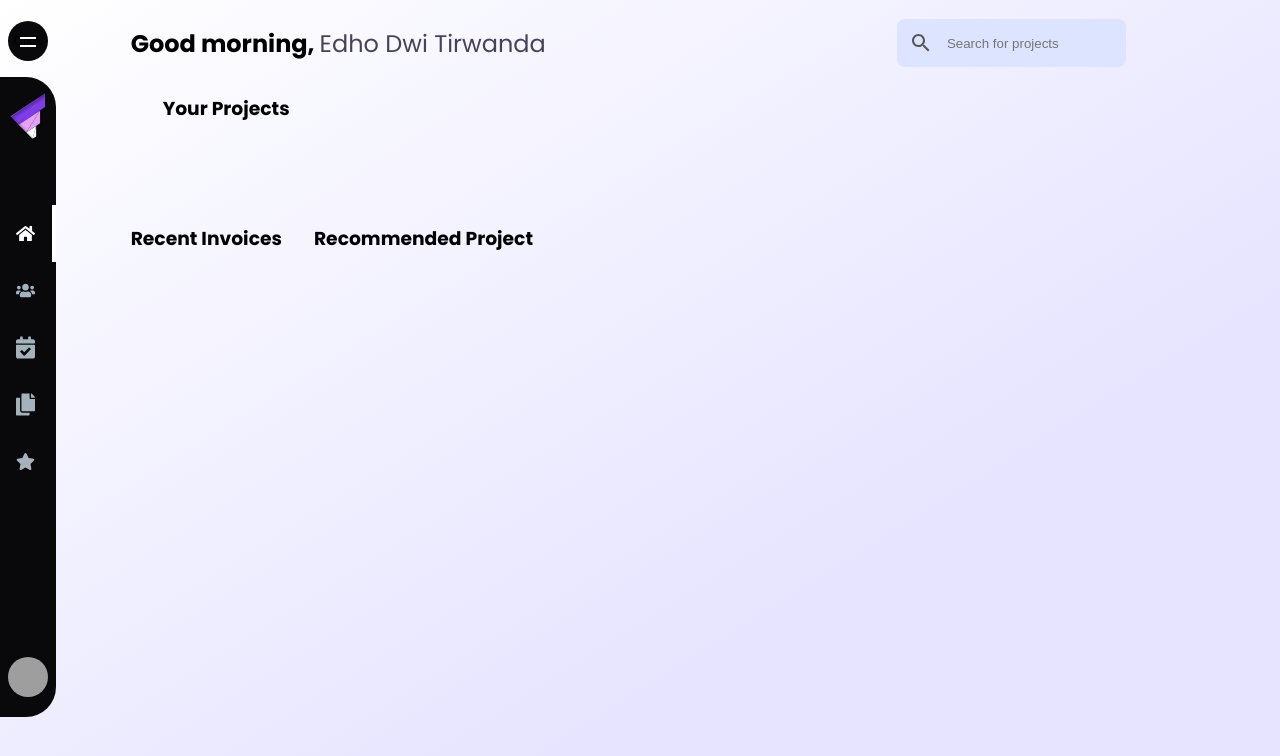
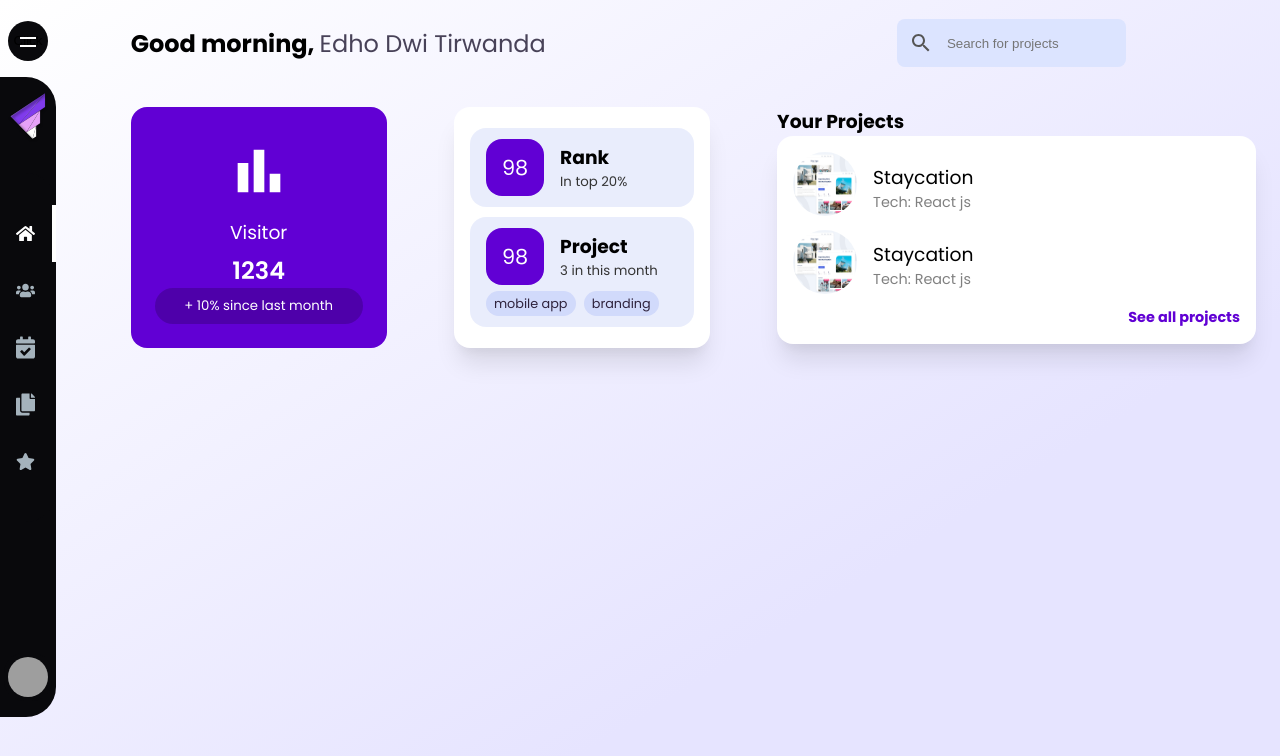
Before and after one commit to tirwanda/admin-personal-web, a React (Create React App) app in the folder fe/: page /dashboard in a window 1280 px wide. Shown: the top 756 px of the page. Built offline with nearby package versions, Linux system fonts and the light colour scheme; grey boxes are pictures that could not be loaded.

Commit message:
Finish Create Top Section in Home Page

```diff
--- a/fe/src/index.css
+++ b/fe/src/index.css
@@ -13,8 +13,12 @@ body {
 }
 
 h1,
-h2 {
+h2,
+h3,
+h4,
+h5 {
 	margin: 0;
+	padding: 0;
 }
 
 #root {
--- /dev/null
+++ b/fe/src/molecule/LastProject/LastProject.jsx
@@ -0,0 +1,33 @@
+import React from 'react';
+import './lastProject.scss';
+
+import MernProject from '../../assets/images/portfolios/mern.png';
+
+const LastProject = () => {
+	return (
+		<div className="last-project">
+			<div className="last-project-item">
+				<div className="last-project-thumbnail">
+					<img src={MernProject} alt="Project 1" />
+				</div>
+				<div className="last-project-detail">
+					<h3>Staycation</h3>
+					<h5>Tech: React js</h5>
+				</div>
+			</div>
+
+			<div className="last-project-item">
+				<div className="last-project-thumbnail">
+					<img src={MernProject} alt="Project 1" />
+				</div>
+				<div className="last-project-detail">
+					<h3>Staycation</h3>
+					<h5>Tech: React js</h5>
+				</div>
+			</div>
+			<h5>See all projects</h5>
+		</div>
+	);
+};
+
+export default LastProject;
--- /dev/null
+++ b/fe/src/molecule/LastProject/lastProject.scss
@@ -0,0 +1,49 @@
+.last-project {
+	height: 70%;
+	background-color: white;
+	margin: 0;
+	padding: 1rem;
+	border-radius: 1rem;
+	box-shadow: rgba(0, 0, 0, 0.1) 0px 20px 25px -5px,
+		rgba(0, 0, 0, 0.04) 0px 10px 10px -5px;
+	transition: 0.4 ease-in-out;
+
+	&:hover {
+		box-shadow: rgba(0, 0, 0, 0.56) 0px 22px 70px 4px;
+	}
+
+	&-item {
+		display: flex;
+		align-items: center;
+		margin-bottom: 0.4rem;
+
+		.last-project-thumbnail {
+			img {
+				height: 4rem;
+				width: 4rem;
+				border-radius: 4rem;
+			}
+		}
+
+		.last-project-detail {
+			margin-left: 1rem;
+
+			h3 {
+				font-weight: 500;
+			}
+
+			h5 {
+				text-align: left;
+				font-weight: 300;
+				color: gray;
+			}
+		}
+	}
+
+	h5 {
+		font-size: 0.9rem;
+		text-align: end;
+		color: #6100d4;
+		cursor: pointer;
+	}
+}
--- a/fe/src/template/Home/Home.jsx
+++ b/fe/src/template/Home/Home.jsx
@@ -1,10 +1,12 @@
 import React from 'react';
 import './home.scss';
 import { Grid, Container } from '@mui/material';
-import styled from 'styled-components';
 import MotionHoc from '../../animation/MotionHoc';
 
 import Navbar from '../../organism/Navbar/Navbar';
+import Earnings from '../../molecule/Visitor/Visitor';
+import Info from '../../molecule/Info/Info';
+import LastProject from '../../molecule/LastProject/LastProject';
 
 const HomeComponent = () => {
 	return (
@@ -12,78 +14,26 @@ const HomeComponent = () => {
 			<Grid item lg={12}>
 				<Navbar />
 			</Grid>
-			<SubContainer>
-				<SectionOne>
-					<ColumnOne1>
-						{/* <Earnings />
-						<Info /> */}
-					</ColumnOne1>
-					<ColumnTwo1>
-						<TitleText>Your Projects</TitleText>
-						{/* <Projects /> */}
-					</ColumnTwo1>
-				</SectionOne>
-				<SectionTwo>
-					<ColumnOne2>
-						<InvoiceContainer>
-							<TitleText>Recent Invoices</TitleText>
-							{/* <Invoices /> */}
-						</InvoiceContainer>
-						{/* <JoinSlack /> */}
-					</ColumnOne2>
-					<ColumnTwo2>
-						<TitleText>Recommended Project</TitleText>
-						{/* <ProjectRecommendation /> */}
-					</ColumnTwo2>
-				</SectionTwo>
-			</SubContainer>
+			<Grid container spacing={3} className="dashboard-top-section">
+				<Grid item lg={7}>
+					<Grid container>
+						<Grid item lg={6}>
+							<Earnings />
+						</Grid>
+						<Grid item lg={6}>
+							<Info />
+						</Grid>
+					</Grid>
+				</Grid>
+				<Grid item lg={5} className="dashboard-top-section-project">
+					<h3>Your Projects</h3>
+					<LastProject />
+				</Grid>
+			</Grid>
 		</Container>
 	);
 };
 
-const SubContainer = styled.div`
-	margin: 0.5rem 0;
-	height: 80%;
-	width: 100%;
-	display: flex;
-	flex-direction: column;
-	gap: 4rem;
-`;
-const SectionOne = styled.div`
-	display: flex;
-	justify-content: space-between;
-	height: 40%;
-	gap: 2rem;
-	width: 100%;
-`;
-const ColumnOne1 = styled.div`
-	display: flex;
-	gap: 3rem;
-`;
-
-const ColumnTwo1 = styled.div`
-	display: flex;
-	flex-direction: column;
-	height: 115%;
-	width: 100%;
-`;
-
-const TitleText = styled.h3`
-	height: 20%;
-	/* padding-top */
-`;
-
-const SectionTwo = styled.div`
-	display: flex;
-	gap: 2rem;
-	height: 26vh;
-`;
-const ColumnOne2 = styled.div``;
-const InvoiceContainer = styled.div`
-	height: 60%;
-`;
-
-const ColumnTwo2 = styled.div``;
 const Home = MotionHoc(HomeComponent);
 
 export default Home;
--- a/fe/src/template/Home/home.scss
+++ b/fe/src/template/Home/home.scss
@@ -1,3 +1,16 @@
 .dashboard {
-	margin-top: 1.2rem;
+	margin-top: 1.2rem !important;
+
+	&-top-section {
+		margin-top: 1rem !important;
+
+		&-project {
+			padding-left: 0 !important;
+			display: flex;
+			flex-direction: column !important;
+			justify-content: space-around !important;
+			height: 115%;
+			width: 100%;
+		}
+	}
 }
```
Also changed, not shown: fe/src/assets/images/portfolios/mern.png (added), fe/src/assets/images/portfolios/nodeJs.png (added).
